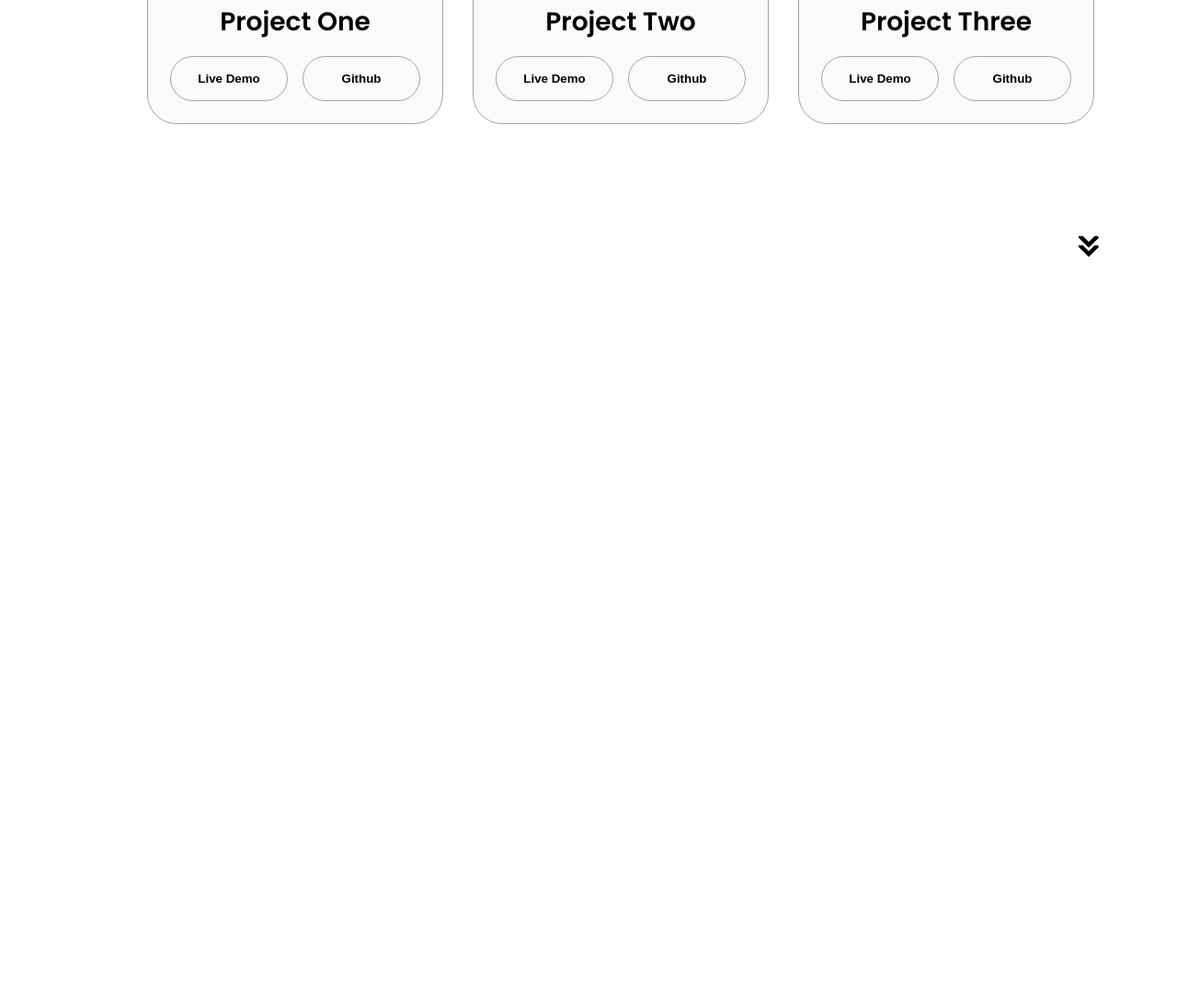
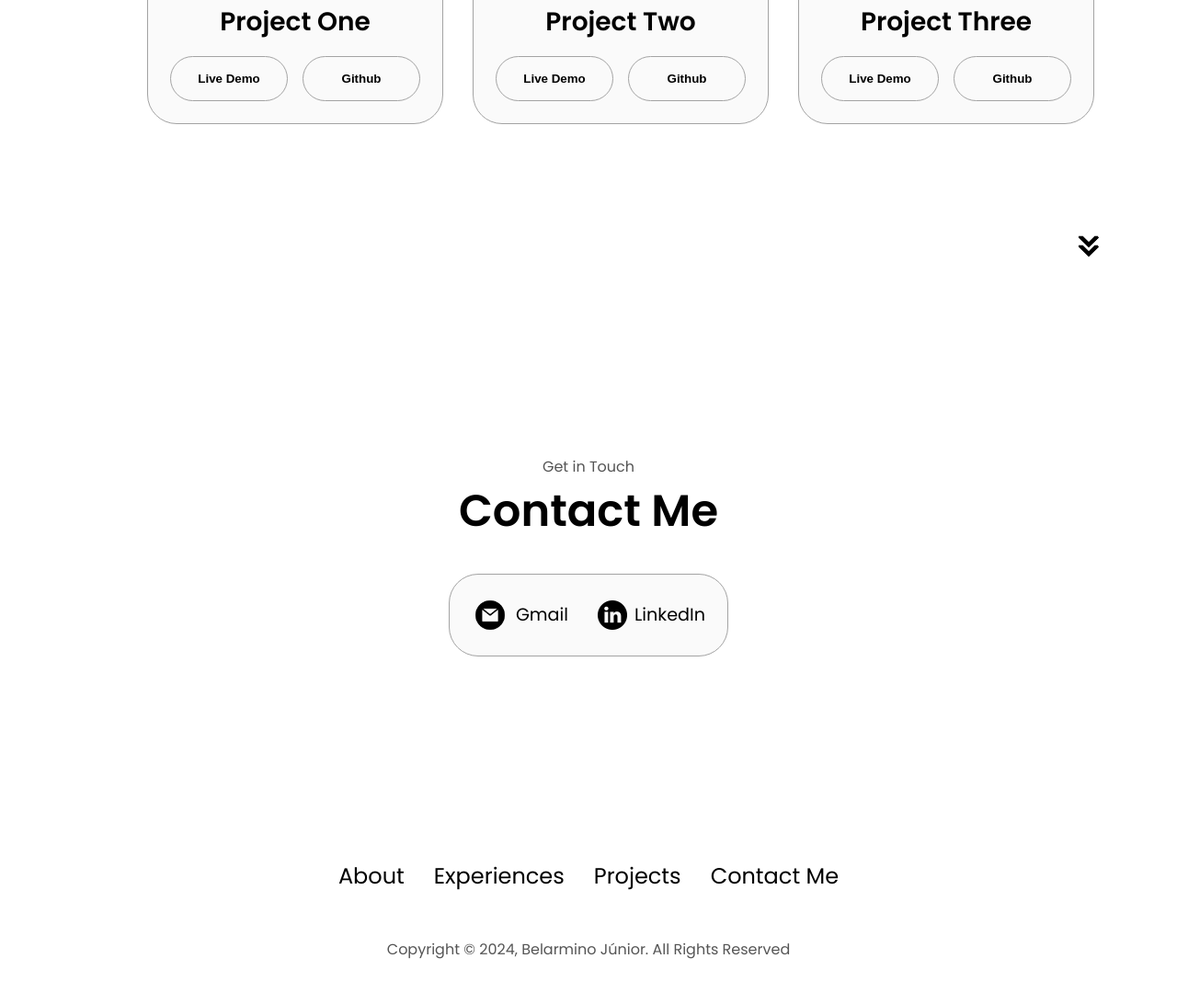
Before and after one commit to belarminojunior/My-Portfolio, a plain HTML site: page index.html in a window 1280 px wide. Shown: the part 2756-3848 px from the top of the page at 92% size. Before the commit the page ends 3080 px from the top, so only its background shows below. Drawn offline with Linux system fonts and the light colour scheme.

Commit message:
feat: contact, footer sections

```diff
--- a/css/style.css
+++ b/css/style.css
@@ -378,3 +378,54 @@ article .icon {
   color: black;
   border-color: rgb(163, 163, 163);
 }
+
+/* CONTACT SECTION */
+
+#contact {
+  display: flex;
+  justify-content: center;
+  flex-direction: column;
+  height: 70vh;
+}
+
+.contact-info-upper-container {
+  display: flex;
+  justify-content: center;
+  border-radius: 2rem;
+  border: rgb(53, 53, 53) 0.1rem solid;
+  border-color: rgb(163, 163, 163);
+  background-color: rgb(250, 250, 250);
+  margin: 2rem auto;
+  padding: 0.5rem;
+}
+
+.contact-info-container {
+  display: flex;
+  align-items: center;
+  justify-content: center;
+  gap: 0.5rem;
+  margin: 1rem;
+}
+
+.contact-info-container p {
+  font-size: larger;
+}
+
+.contact-icon {
+  cursor: default;
+}
+
+.email-icon {
+  height: 2.5rem;
+}
+
+/* FOOTER */
+
+footer {
+  height: 26vh;
+  margin: 0 1rem;
+}
+
+footer p {
+  text-align: center;
+}
--- a/index.html
+++ b/index.html
@@ -364,6 +364,49 @@
         onclick="location.href='./#contact'"
       />
     </section>
+
+    <section id="contact">
+      <p class="section__text__p1">Get in Touch</p>
+      <h1 class="title">Contact Me</h1>
+      <div class="contact-info-upper-container">
+        <div class="contact-info-container">
+          <img
+            src="./assets/email.png"
+            alt="Email Icon"
+            class="icon contact-icon email-icon"
+          />
+          <p>
+            <a href="mailto:belarminosimaojunior@gmail.com">Gmail</a>
+          </p>
+        </div>
+
+        <div class="contact-info-container">
+          <img
+            src="./assets/linkedin.png"
+            alt="Email Icon"
+            class="icon contact-icon"
+          />
+          <p>
+            <a href="https://linkedin.com">LinkedIn</a>
+          </p>
+        </div>
+      </div>
+    </section>
+
+    <footer>
+      <nav>
+        <div class="nav-links-container">
+          <ul class="nav-links">
+            <li><a href="#about">About</a></li>
+            <li><a href="#experience">Experiences</a></li>
+            <li><a href="#projects">Projects</a></li>
+            <li><a href="#contact">Contact Me</a></li>
+          </ul>
+        </div>
+      </nav>
+
+      <p>Copyright &copy; 2024, Belarmino Júnior. All Rights Reserved </p>
+    </footer>
     <script src="js/script.js"></script>
   </body>
 </html>
```
